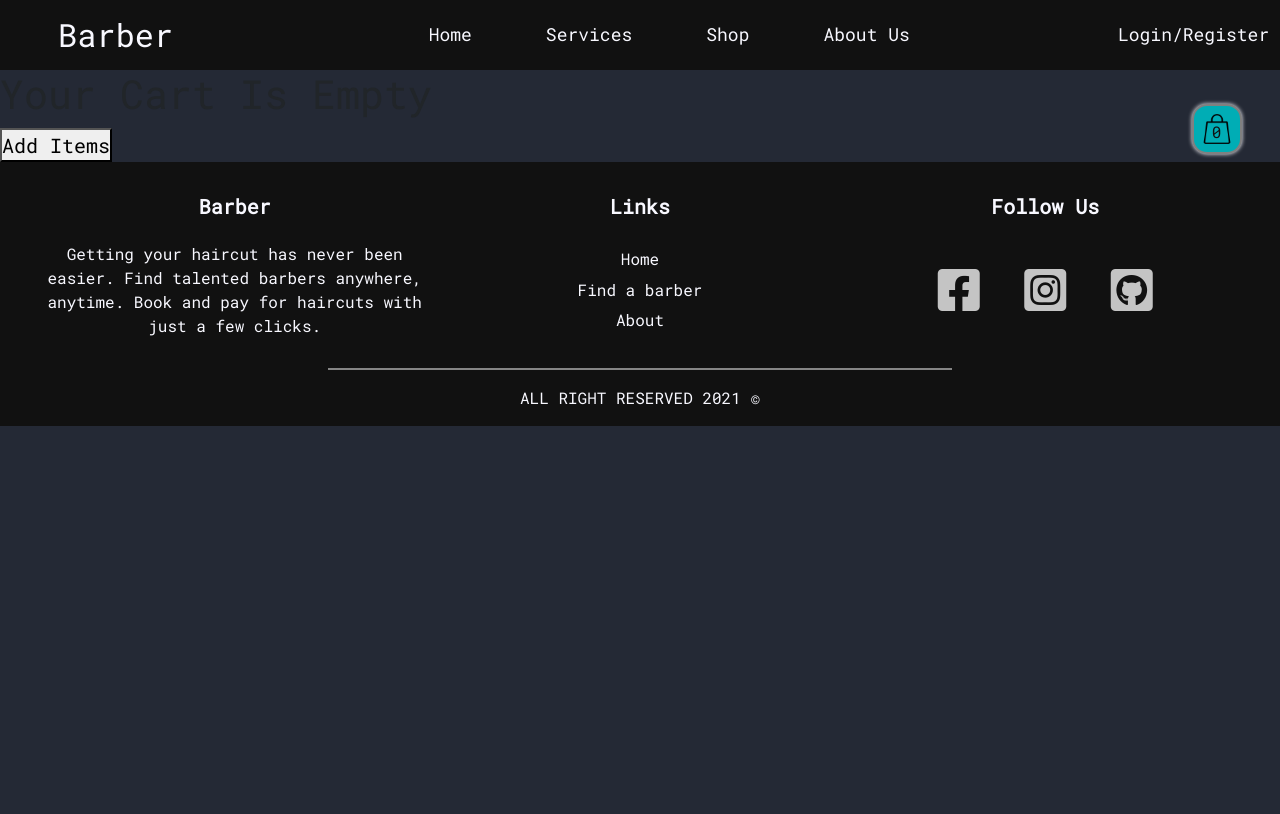
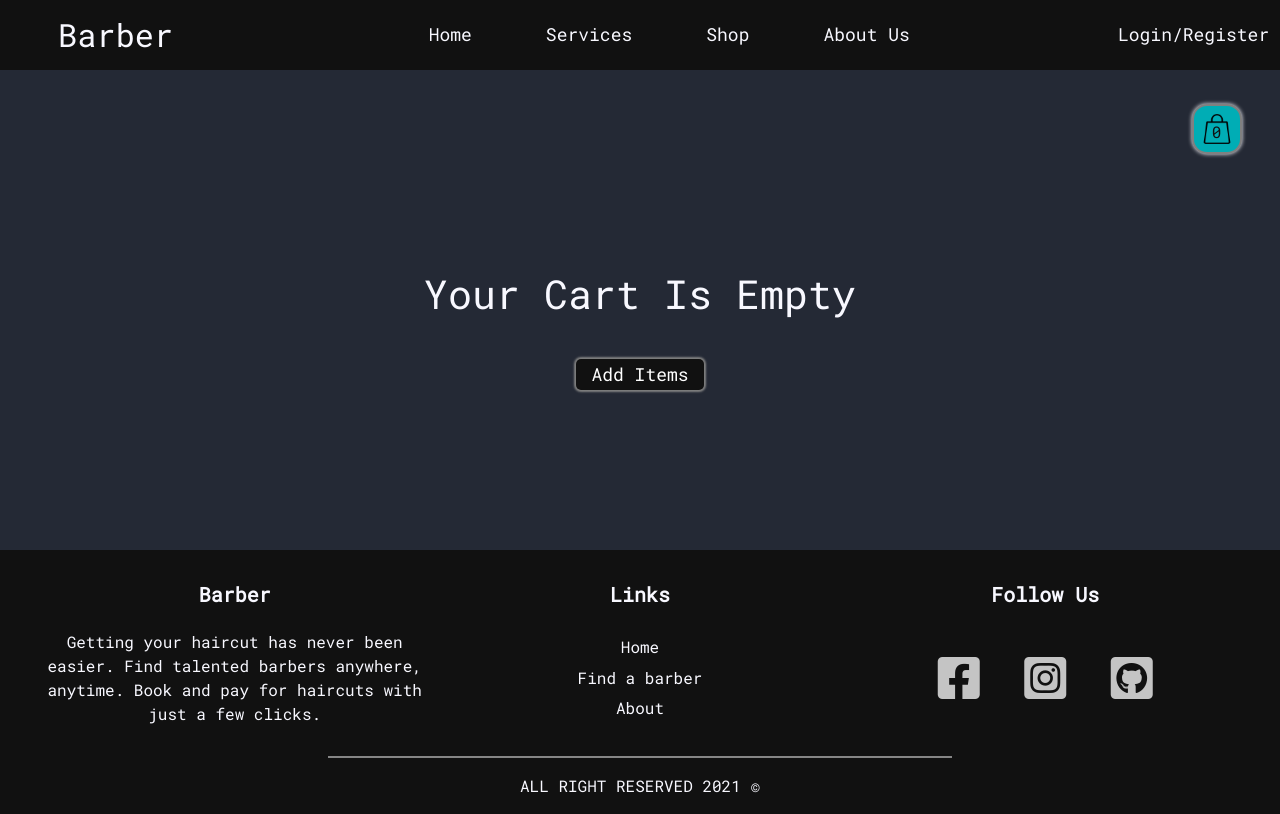
Before and after one commit to yaserananbeh/barber, a React (Create React App) app: page /cart in a window 1280 px wide. Built offline with nearby package versions, Linux system fonts and the light colour scheme.

Commit message:
empty cart design

```diff
--- a/src/components/LoginForm.js
+++ b/src/components/LoginForm.js
@@ -11,6 +11,11 @@ function LoginForm() {
     email: "",
     password1: "",
   });
+  let [cartItems] = useState(
+    localStorage.getItem("cartItems")
+      ? JSON.parse(localStorage.getItem("cartItems")).length
+      : 0
+  );
   const handleLoginSubmit = (e) => {
     e.preventDefault();
     let errorFieldsArr = [];
@@ -45,7 +50,11 @@ function LoginForm() {
         setError("empty");
         localStorage.setItem("loggedInUser", JSON.stringify(loggedInUserObj));
         setIsAuth(loggedInUserObj);
-        navigate("/");
+        if (cartItems) {
+          navigate("/checkout");
+        } else {
+          navigate("/");
+        }
       } else {
         setError("The email or password incorrect ");
       }
--- a/src/components/RegisterForm.js
+++ b/src/components/RegisterForm.js
@@ -14,6 +14,11 @@ function RegisterForm() {
   });
   const [usersArr, setUsersArr] = useState([]);
   const [error, setError] = useState("empty");
+  let [cartItems] = useState(
+    localStorage.getItem("cartItems")
+      ? JSON.parse(localStorage.getItem("cartItems")).length
+      : 0
+  );
 
   useEffect(() => {
     console.log(usersArr);
@@ -60,7 +65,11 @@ function RegisterForm() {
         );
         localStorage.setItem("loggedInUser", JSON.stringify(registerData));
         setIsAuth(registerData);
-        navigate("/")
+        if (cartItems) {
+          navigate("/checkout");
+        } else {
+          navigate("/");
+        }
       } else {
         setError("this email exist before please login");
       }
--- a/src/components/ShopCartTable.js
+++ b/src/components/ShopCartTable.js
@@ -153,12 +153,12 @@ function ShopCartTable() {
           </div>
         </div>
       ) : (
-        <>
+        <div className="emptyCartMainContainer">
           <h2>Your Cart Is Empty</h2>
           <Link to="/shop">
             <button>Add Items</button>
           </Link>
-        </>
+        </div>
       )}
     </>
   );
--- a/src/style/ShopCartTable.scss
+++ b/src/style/ShopCartTable.scss
@@ -116,3 +116,32 @@
     }
   }
 }
+.emptyCartMainContainer {
+  h2 {
+    margin: 2rem auto;
+  }
+  color: var(--white);
+  display: flex;
+  flex-direction: column;
+  justify-content: center;
+  align-items: center;
+  min-height: 60vh;
+  button {
+    margin: 0 0.5rem;
+
+    background-color: var(--black);
+    padding: 2px 15px;
+    border-radius: 5px;
+    border: none;
+    transition: 0.3s ease;
+    font-size: 0.9rem;
+    color: white;
+    position: relative;
+    box-shadow: 0px 0px 2px 2px gray;
+  }
+
+  button:hover {
+    background-color: var(--navyBlue);
+    border: none;
+  }
+}
```
Lines whose indentation alone changed are shown as unchanged.
